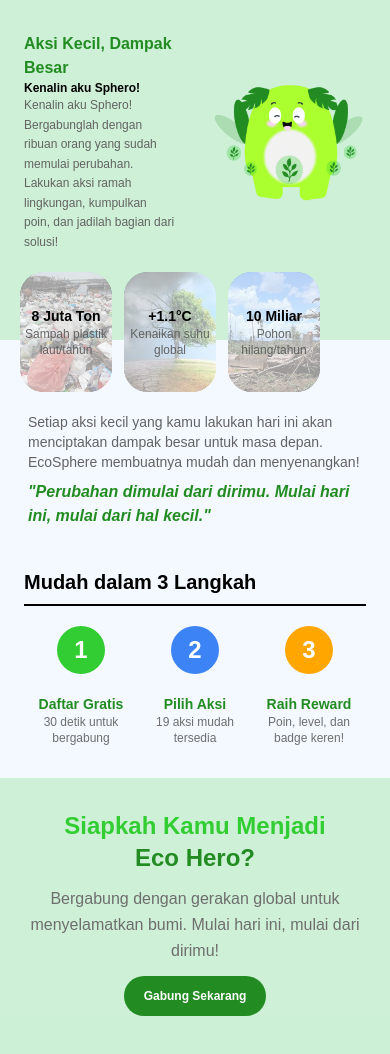
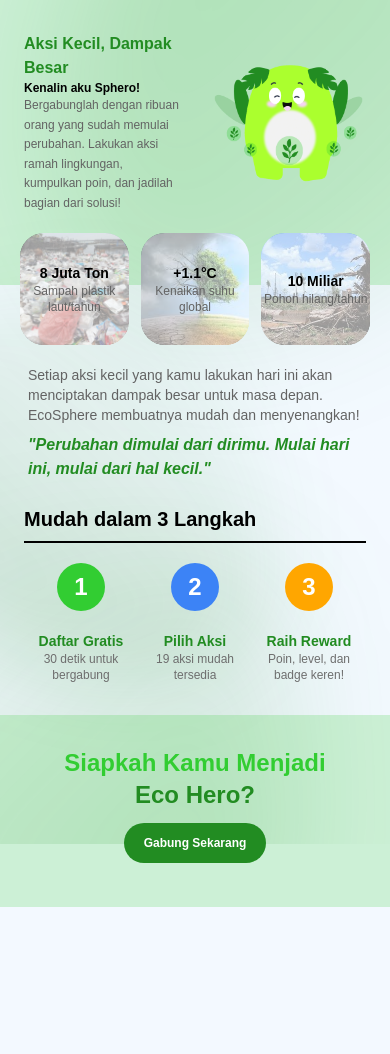
Before and after one commit to ElloRabyndra/EcoSphere, a React (Vite) app in the folder frontend/: page / in a window 390 px wide. Shown: the top 1054 px of the page. After the commit the page ends 907 px from the top, so only its background shows below. Built offline with nearby package versions, Linux system fonts and the light colour scheme; no server answers.

Commit message:
fix: fix responsive in landing page

```diff
--- a/frontend/src/components/landing/CallToAction.jsx
+++ b/frontend/src/components/landing/CallToAction.jsx
@@ -2,16 +2,13 @@
 
 const CallToAction = () => {
   return (
-    <section className="py-8 bg-[#32CD32]/20 lg:py-6">
+    <section className="py-8 bg-[#32CD32]/20 lg:py-10">
       <div className="max-w-4xl mx-auto px-6 text-center">
         <h2 className="text-2xl font-extrabold text-[#32CD32] mb-3 lg:mb-1 lg:text-3xl flex flex-col">
           Siapkah Kamu Menjadi{" "}
           <span className="text-[#228C22] ">Eco Hero?</span>
         </h2>
-        <p className="text-base lg:text-xl lg:px-20 text-[#6E6E6E] font-medium mb-3 lg:mb-2 leading-relaxed">
-          Bergabung dengan gerakan global untuk menyelamatkan bumi. Mulai hari
-          ini, mulai dari dirimu!
-        </p>
+
         <div className="flex flex-row gap-5 lg:gap-25 justify-center mb-3 lg:mb-0">
           <Link to="/register">
             <button className="cursor-pointer bg-[#228C22] hover:bg-[#228C22]/80 px-5 py-3 rounded-3xl text-xs lg:text-base lg:rounded-4xl lg:py-3 lg:px-20 text-white font-bold transition">
--- a/frontend/src/components/landing/Hero.jsx
+++ b/frontend/src/components/landing/Hero.jsx
@@ -3,26 +3,26 @@
 
 const Hero = () => {
     return (
-    <section className="md:w-200">
+    <section className="xl:w-200">
       {/* Hero */}
-      <div className="bg-[#32CD32]/20 pt-8 md:pt-10 h-85 md:h-75 md:w-200 relative -mb-17">
-        <div className="max-w-7xl md:w-220 mx-auto flex flex-row px-6 md:px-10">
-          <div className="grid grid-cols-2 gap-8 md:gap-15 items-center">
+      <div className="bg-[#32CD32]/20 pt-8 md:pt-10 xl:w-200 relative -mb-17">
+        <div className="max-w-7xl md:w-full mx-auto flex flex-row px-6 md:px-10">
+          <div className="grid grid-cols-2 gap-8 md:gap-15 items-center mb-18">
             {/* Content */}
-            <div className="space-y-0 md:space-y-2 md:w-120">
+            <div className="space-y-0 md:space-y-2 w-full">
               <h2 className="text-base md:text-3xl font-extrabold text-[#228C22]">
                 Aksi Kecil, Dampak Besar
               </h2>
               <h4 className="text-xs md:text-lg font-semibold text-black">
                 Kenalin aku Sphero!
               </h4>
-              <p className="text-xs md:text-base text-[#636363] w-38 md:w-120 leading-relaxed">
-                Kenalin aku Sphero! Bergabunglah dengan ribuan orang yang sudah memulai perubahan. Lakukan aksi ramah lingkungan, kumpulkan poin, dan jadilah bagian dari solusi!
+              <p className="text-xs md:text-base text-[#636363]  md:w-120 leading-relaxed">
+                Bergabunglah dengan ribuan orang yang sudah memulai perubahan. Lakukan aksi ramah lingkungan, kumpulkan poin, dan jadilah bagian dari solusi!
               </p>
             </div>
 
             {/* Character */}
-            <div className="flex justify-center md:px-18">
+            <div className="flex justify-center md:px-18 ">
               <img
                 src="/Landing/Sphero-Landing.png"
                 alt="Sphero"
@@ -34,7 +34,7 @@
       </div>
 
       {/* impact */}
-      <div className="max-w-7xl mx-auto px-5 md:px-10">
+      <div className="max-w-7xl mx-auto px-5 md:px-10 mt-4">
         <div className="flex flex-row gap-3 md:gap-5">
           {impacts.map((impact, index) => (
             <ImpactCard
--- a/frontend/src/components/landing/HowItWorks.jsx
+++ b/frontend/src/components/landing/HowItWorks.jsx
@@ -3,7 +3,7 @@
 
 const HowItWorks = () => {
     return (
-        <section className="py-8 md:w-130 md:ml-10">
+        <section className="pt-4 pb-8 md:w-130 md:ml-10">
             <div className="max-w-7xl mx-auto px-6 md:px-8">
             <h2 className="text-xl md:text-2xl font-bold text-black py-2 border-b-2 border-black">Mudah dalam 3 Langkah</h2>
                 <div className="grid grid-cols-3 md:grid-cols-1 gap-auto md:gap-8 items-center mt-5">
--- a/frontend/src/components/landing/ImpactCard.jsx
+++ b/frontend/src/components/landing/ImpactCard.jsx
@@ -6,12 +6,12 @@
     } = impacts
 
     return (
-        <div className="relative h-30 w-23 md:w-60 flex item-center justify-center rounded-3xl overflow-hidden duration-300 group">
+        <div className="relative h-28 w-full xl:w-60 flex item-center justify-center rounded-3xl overflow-hidden duration-300 group">
             {/* Background Image */}
             <img
                 src={image}
                 alt={title}
-                className="absolute inset-0 w-40  md:w-60  h-full object-cover"
+                className="absolute inset-0 w-full  xl:w-60  h-full object-cover"
             />
 
             {/* Dark Overlay */}
--- a/frontend/src/pages/Landing.jsx
+++ b/frontend/src/pages/Landing.jsx
@@ -1,16 +1,18 @@
-import CallToAction from "@/components/landing/CallToAction"
-import HowItWorks from "@/components/landing/HowItWorks"
-import Hero from "@/components/landing/Hero"
+import CallToAction from "@/components/landing/CallToAction";
+import HowItWorks from "@/components/landing/HowItWorks";
+import Hero from "@/components/landing/Hero";
+import { OrganicBlobBackground } from "@/components/OrganicBlobBackground";
 
 const Landing = () => {
   return (
     <section className="w-full">
-            <div className="lg:flex">
+      <OrganicBlobBackground />
+      <div className="xl:flex">
         <Hero />
-                <HowItWorks/>
+        <HowItWorks />
       </div>
       <CallToAction />
     </section>
-    )
-}
-export default Landing
+  );
+};
+export default Landing;
```
Lines whose indentation alone changed are shown as unchanged.
